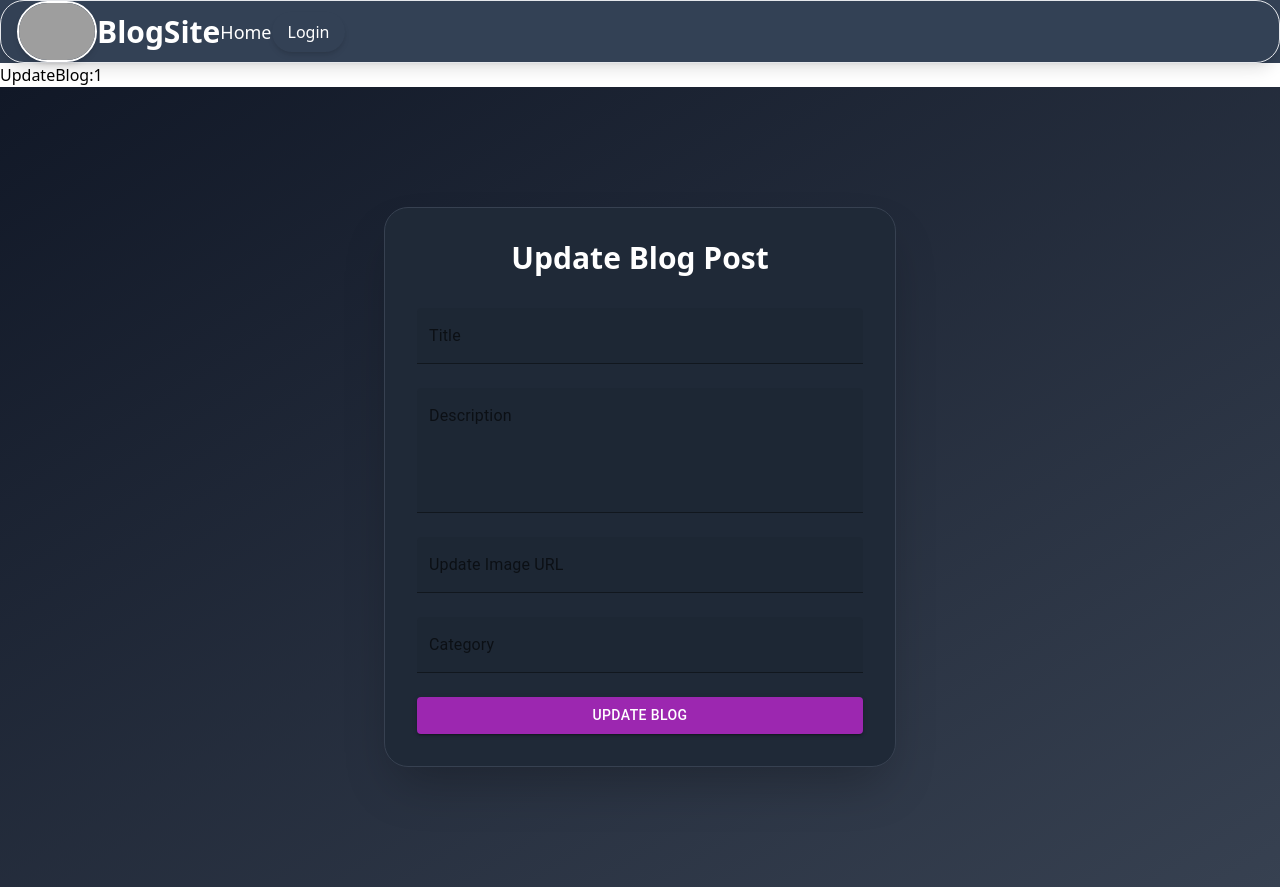
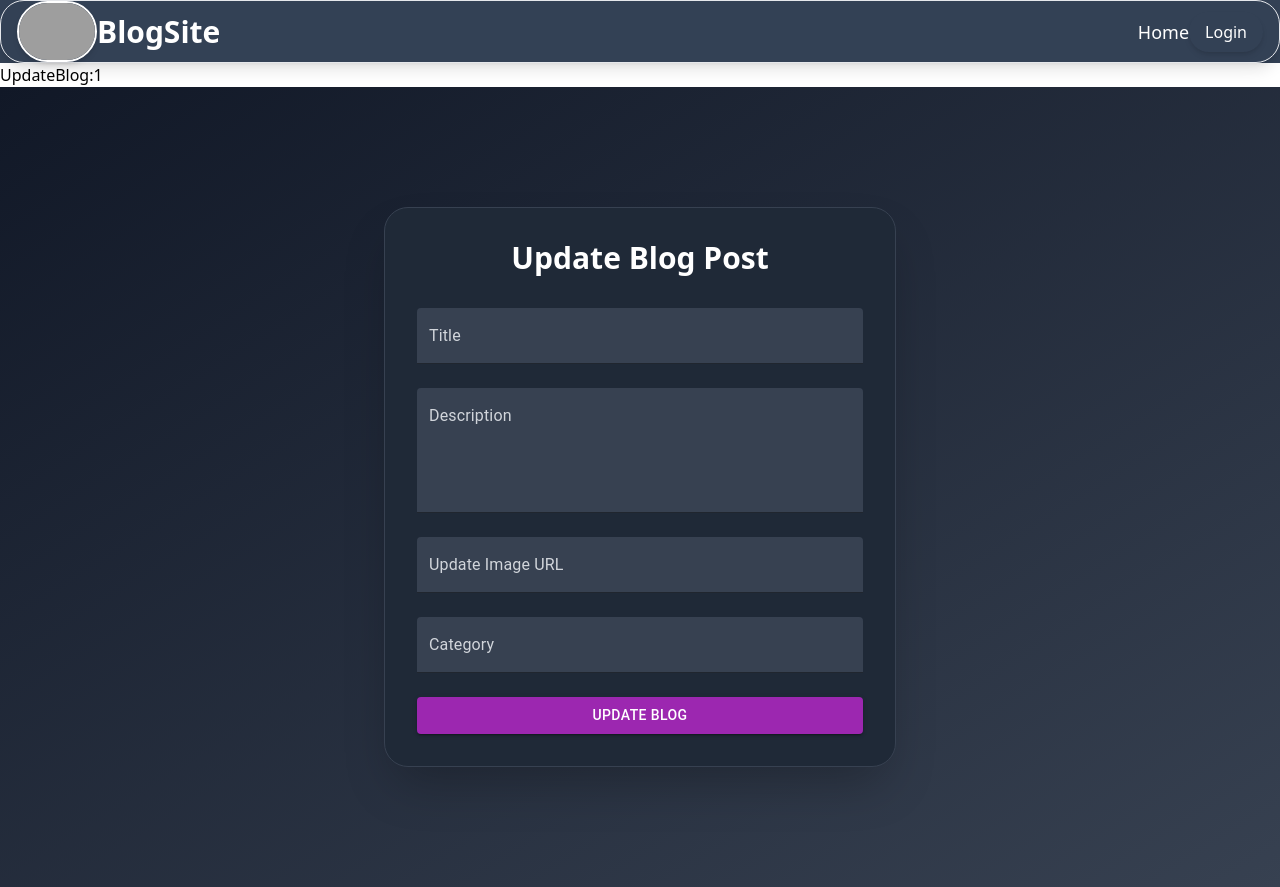
Before and after one commit to Akash4701/NextBlog, a Next.js app: page /blogs/UpdateBlog/1 in a window 1280 px wide. Built offline with nearby package versions, Linux system fonts and the light colour scheme; no server answers; the database is empty; grey boxes are pictures that could not be loaded.

Commit message:
complete the like button and rectified the addblog and update blog frotend

```diff
--- a/action/actions.js
+++ b/action/actions.js
@@ -73,6 +73,8 @@ export const fetchBlogs = async () => {
   }
  }
 
+//  export const likeBlogs=async()
+
 
 
 export const updateBlog = async (id, formData) => {
@@ -144,24 +146,50 @@ export const deleteBlogs = async (blogId) => {
     throw new Error('Failed to delete blog or comments');
   }
 };
-export const SearchBlogs=async(query)=>{
+// export const SearchBlogs=async(query)=>{
+//   try {
+//     const blogs=await prisma.blog.findMany({
+//       where:query?{
+//         OR:[
+//           {title:{contains:query}},
+//           {category:{contains:query}}
+//         ],
+//       }:{}
+
+//     })
+//     revalidatePath(`/blogs`)
+//     return blogs;
+//   }catch(error){
+//     console.error('Error in SearchBlogs function:', error.message || error);
+//     throw new Error('Failed to search blogs');
+//   }
+// }
+
+export const SearchBlogs = async (query) => {
   try {
-    const blogs=await prisma.blog.findMany({
-      where:query?{
-        OR:[
-          {title:{contains:query}},
-          {category:{contains:query}}
-        ],
-      }:{}
+    // Construct search filter dynamically
+    const searchFilter = query
+      ? {
+          OR: [
+            { title: { contains: query, mode: 'insensitive' } }, // Case insensitive search
+            { category: { contains: query, mode: 'insensitive' } },
+          ],
+        }
+      : {};
 
-    })
-    revalidatePath(`/blogs`)
+    // Fetch blogs using Prisma
+    const blogs = await prisma.blog.findMany({
+      where: searchFilter,
+      orderBy: { createdAt: 'desc' }, // Ordering blogs by most re+cent
+    });
+
     return blogs;
-  }catch(error){
+  } catch (error) {
     console.error('Error in SearchBlogs function:', error.message || error);
     throw new Error('Failed to search blogs');
   }
-}
+};
+
 
 
 
@@ -263,3 +291,75 @@ export const findBlogTags=async()=>{
 }
 
 }
+
+
+export const likeblogs = async (Blogid) => {
+  const session = await getServerSession(authOptions);
+  try {
+    const existingLikes = await prisma.like.findFirst({
+      where: {
+        blogId: Blogid,
+        userId: session.user.id
+      }
+    });
+
+    if (existingLikes) {
+      const updatedLike = await prisma.like.update({
+        where: {
+          id: existingLikes.id
+        },
+        data: {
+          liked: !existingLikes.liked
+        }
+      });
+      return updatedLike.liked; // Return the new like state
+    } else {
+      const newLike = await prisma.like.create({
+        data: {
+          blogId: Blogid,
+          userId: session.user.id,
+          liked: true
+        }
+      });
+      return newLike.liked;
+    }
+  } catch (error) {
+    console.log("error in liking blog", error.message || error);
+    throw new Error("failed to like blog");
+  }
+};
+
+// Add a new function to check initial like state
+export const checkLikeStatus = async (Blogid) => {
+  const session = await getServerSession(authOptions);
+  try {
+    const existingLike = await prisma.like.findFirst({
+      where: {
+        blogId: Blogid,
+        userId: session.user.id,
+        liked: true
+      }
+    });
+    return existingLike; // Returns true if liked, false if not
+  } catch (error) {
+    console.log("error checking like status", error.message || error);
+    throw new Error("failed to check like status");
+  }
+};
+
+export const numberoflikes=async(Blogid)=>{
+  try{
+  const numberofLikes=await prisma.like.count(
+    {
+      where:{
+        blogId:Blogid,
+        liked:true
+      }
+    }
+  )
+  return numberofLikes
+}catch(error){
+  console.log("error in getting number of likes",error.message||error);
+
+}
+}
--- a/components/UpdateBlogForm.jsx
+++ b/components/UpdateBlogForm.jsx
@@ -1,12 +1,38 @@
 'use client';
 import React, { useRef } from 'react';
 import { useForm } from 'react-hook-form';
-import TextField from '@mui/material/TextField';
-import Button from '@mui/material/Button';
+import { TextField, Button } from '@mui/material';
+import { styled } from '@mui/material/styles';
 import { updateBlog } from '../action/actions';
 import { useRouter } from 'next/navigation';
 import { toast, ToastContainer } from 'react-toastify';
 import 'react-toastify/dist/ReactToastify.css';
+
+// Styled TextField component with custom styles
+const StyledTextField = styled(TextField)({
+  '& label': {
+    color: 'rgb(209 213 219)', // text-gray-300
+  },
+  '& label.Mui-focused': {
+    color: 'rgb(209 213 219)',
+  },
+  '& .MuiFilledInput-root': {
+    backgroundColor: 'rgb(55 65 81)', // bg-gray-700
+    color: 'white',
+    '&:hover': {
+      backgroundColor: 'rgb(75 85 99)', // slightly lighter on hover
+    },
+    '&.Mui-focused': {
+      backgroundColor: 'rgb(55 65 81)',
+    },
+    '& input': {
+      color: 'white',
+    },
+    '& textarea': {
+      color: 'white',
+    }
+  }
+});
 
 export default function BlogForm({ blog }) {
   const { register, handleSubmit, reset } = useForm();
@@ -23,11 +49,9 @@ export default function BlogForm({ blog }) {
       formData.append('imageUrl', data.imageUrl);
       formData.append('category', data.category);
 
-      await updateBlog(id, formData); // Directly call the server action
+      await updateBlog(id, formData);
+      ref?.current?.reset();
 
-      ref?.current?.reset(); // Reset form after successful submission
-
-      // Show success toast notification
       toast.success('Blog updated successfully!', {
         position: 'top-right',
         autoClose: 3000,
@@ -41,7 +65,6 @@ export default function BlogForm({ blog }) {
 
       router.push('/blogs');
     } catch (error) {
-      // Show error toast notification
       toast.error('Error updating blog. Please try again.', {
         position: 'top-right',
         autoClose: 3000,
@@ -61,24 +84,19 @@ export default function BlogForm({ blog }) {
       <div className="w-full max-w-lg mx-auto bg-gray-800 border border-gray-700 rounded-3xl shadow-2xl p-8">
         <h2 className="text-3xl font-extrabold text-center text-white mb-8">Update Blog Post</h2>
 
-        {/* ToastContainer to display notifications */}
         <ToastContainer />
 
         <form ref={ref} onSubmit={handleSubmit(onSubmit)} className="space-y-6">
-          {/* Title Field */}
-          <TextField
+          <StyledTextField
             id="title"
             label="Title"
             variant="filled"
             fullWidth
             defaultValue={title}
             {...register('title')}
-            InputLabelProps={{ className: "text-gray-300" }}
-            InputProps={{ className: "text-white bg-gray-700" }}
           />
 
-          {/* Description Field */}
-          <TextField
+          <StyledTextField
             id="description"
             label="Description"
             variant="filled"
@@ -87,35 +105,26 @@ export default function BlogForm({ blog }) {
             fullWidth
             defaultValue={description}
             {...register('description', { required: true })}
-            InputLabelProps={{ className: "text-gray-300" }}
-            InputProps={{ className: "text-white bg-gray-700" }}
           />
 
-          {/* Image URL Field */}
-          <TextField
+          <StyledTextField
             id="imageUrl"
             label="Update Image URL"
             variant="filled"
             fullWidth
             defaultValue={imageUrl || ""}
             {...register('imageUrl', { required: true })}
-            InputLabelProps={{ className: "text-gray-300" }}
-            InputProps={{ className: "text-white bg-gray-700" }}
           />
 
-          {/* Category Field */}
-          <TextField
+          <StyledTextField
             id="category"
             label="Category"
             variant="filled"
             fullWidth
             defaultValue={category}
             {...register('category', { required: true })}
-            InputLabelProps={{ className: "text-gray-300" }}
-            InputProps={{ className: "text-white bg-gray-700" }}
           />
 
-          {/* Submit Button */}
           <Button
             variant="contained"
             color="secondary"
@@ -130,4 +139,3 @@ export default function BlogForm({ blog }) {
     </div>
   );
 }
-0
--- a/package.json
+++ b/package.json
@@ -14,6 +14,7 @@
     "@mui/material": "^6.1.1",
     "@prisma/client": "^5.20.0",
     "bcrypt": "^5.1.1",
+    "lucide-react": "^0.453.0",
     "next": "14.2.13",
     "next-auth": "^4.24.8",
     "prisma": "^5.20.0",
--- a/src/app/blogs/AddBlog/page.jsx
+++ b/src/app/blogs/AddBlog/page.jsx
@@ -11,7 +11,33 @@ import { techCategories } from '../../../../components/tech/techcategories';
 import { techtags } from '../../../../components/tech/techtags'
 import Select from '@mui/material/Select';
 import Chip from '@mui/material/Chip';
+import { styled } from '@mui/material/styles';
 import { addBlog } from '../../../../action/actions';
+
+const StyledTextField = styled(TextField)({
+  '& label': {
+    color: 'rgb(209 213 219)', // text-gray-300
+  },
+  '& label.Mui-focused': {
+    color: 'rgb(209 213 219)',
+  },
+  '& .MuiFilledInput-root': {
+    backgroundColor: 'rgb(55 65 81)', // bg-gray-700
+    color: 'white',
+    '&:hover': {
+      backgroundColor: 'rgb(75 85 99)', // slightly lighter on hover
+    },
+    '&.Mui-focused': {
+      backgroundColor: 'rgb(55 65 81)',
+    },
+    '& input': {
+      color: 'white',
+    },
+    '& textarea': {
+      color: 'white',
+    }
+  }
+});
 
 export default function BlogForm() {
   const [selectedTags, setSelectedTags] = useState([]);
@@ -77,18 +103,17 @@ export default function BlogForm() {
         <form ref={ref} onSubmit={handleSubmit(onSubmit)} className="space-y-6">
 
           {/* Title Field */}
-          <TextField
+          <StyledTextField
             id="title"
             label="Title"
             variant="filled"
             fullWidth
             {...register('title', { required: true })}
-            InputLabelProps={{ className: "text-gray-300" }}
-            InputProps={{ className: "text-white bg-gray-700" }}
+
           />
 
           {/* Description Field */}
-          <TextField
+          <StyledTextField
             id="description"
             label="Description"
             variant="filled"
@@ -96,38 +121,35 @@ export default function BlogForm() {
             rows={4}
             fullWidth
             {...register('description', { required: true })}
-            InputLabelProps={{ className: "text-gray-300" }}
-            InputProps={{ className: "text-white bg-gray-700" }}
+
           />
 
           {/* Image URL Field */}
-          <TextField
+          <StyledTextField
             id="imageUrl"
             label="Image URL"
             variant="filled"
             fullWidth
             {...register('imageUrl', { required: true })}
-            InputLabelProps={{ className: "text-gray-300" }}
-            InputProps={{ className: "text-white bg-gray-700" }}
+
           />
 
           {/* Category Field */}
-          <TextField
+          <StyledTextField
             id="category"
             label="Category"
             variant="filled"
             fullWidth
             select
             {...register('category', { required: true })}
-            InputLabelProps={{ className: "text-gray-300" }}
-            InputProps={{ className: "text-white bg-gray-700" }}
+
           >
             {techCategories.map((category) => (
               <MenuItem key={category.value} value={category.value}>
                 {category.label}
               </MenuItem>
             ))}
-          </TextField>
+          </StyledTextField>
 
           {/* Tags Input - Dropdown with Chips */}
           <div>
--- a/src/app/blogs/[id]/page.jsx
+++ b/src/app/blogs/[id]/page.jsx
@@ -1,26 +1,59 @@
-
-import React from 'react';
-import { IndividualBlog, IndividualComments } from '../../../../action/actions';
+'use client';
+import React, { useState, useEffect } from 'react';
+import { IndividualBlog, IndividualComments, likeblogs, numberoflikes, checkLikeStatus } from '../../../../action/actions';
 import Image from 'next/image';
 import Link from 'next/link';
-import AddComment from '../../../../components/CommentAddForm'
+import AddComment from '../../../../components/CommentAddForm';
+import { Heart } from 'lucide-react';
 
+const BlogDetail = ({ params }) => {
+  const [blog, setBlog] = useState(null);
+  const [comments, setComments] = useState([]);
+  const [liked, setLiked] = useState(false);
+  const [likes, setLikes] = useState(0);
 
+  const id = params?.id;
 
-const BlogDetail = async ({ params }) => {
-  const id = params?.id;
-  console.log(params);
-  console.log(id);
-  const blog = await IndividualBlog(id);
-  console.log(blog);
-  const comments=await IndividualComments(id);
-  console.log(comments)
+  useEffect(() => {
+    const fetchBlogData = async () => {
+      try {
+        const [fetchedBlog, fetchedComments, fetchedLikes, initialLikeStatus] = await Promise.all([
+          IndividualBlog(id),
+          IndividualComments(id),
+          numberoflikes(id),
+          checkLikeStatus(id) // Get initial like status
+        ]);
+
+        setBlog(fetchedBlog);
+        setComments(fetchedComments);
+        setLikes(fetchedLikes);
+        setLiked(initialLikeStatus); // Set initial like state from server
+      } catch (error) {
+        console.error('Error fetching blog data:', error);
+      }
+    };
+
+    fetchBlogData();
+  }, [id]);
+
+  const handleLike = async () => {
+    try {
+      const newLikeState = await likeblogs(id);
+      setLiked(newLikeState);
+      setLikes((prevLikes) => (newLikeState ? prevLikes + 1 : prevLikes - 1));
+    } catch (error) {
+      console.error('Error liking the blog:', error);
+    }
+  };
+
+  if (!blog) {
+    return <div>Loading...</div>;
+  }
 
   return (
     <>
-    <div className="min-h-screen bg-gradient-to-br from-gray-900  to-gray-700 text-white p-10">
+      <div className="min-h-screen bg-gradient-to-br from-gray-900 to-gray-700 text-white p-10">
         <div className="max-w-6xl mx-auto bg-gray-800 border border-white rounded-3xl shadow-2xl p-8">
-
           <div className="relative overflow-hidden rounded-lg mb-8 shadow-lg">
             <img
               src={blog.imageUrl}
@@ -31,23 +64,42 @@ const BlogDetail = async ({ params }) => {
             />
           </div>
 
-        <div className="inline-block text-sm font-bold uppercase text-green-300 bg-gray-900 border-2 border-green-400 px-4 py-2 rounded-full mb-6 shadow-md">
+          <div className="flex justify-between items-center">
+  <div className="flex flex-col items-center">
+    <button
+      onClick={handleLike}
+      aria-label="Like Button"
+      className="mb-2 transition-colors duration-300 transform hover:scale-110"
+    >
+      <Heart
+        size={40}
+        color={liked ? 'red' : 'gray'}
+        fill={liked ? 'red' : 'none'}
+        className="transition-all duration-300"
+      />
+    </button>
+    <p className="text-white text-lg font-semibold">{likes}</p>
+  </div>
+
+  <div className="inline-block text-sm font-bold uppercase text-green-300  border-2 border-green-400 px-4 py-2 rounded-full shadow-lg mb-6 transform transition-transform duration-300 hover:scale-105">
     {blog.category}
   </div>
+</div>
 
-        <h1 className="text-4xl font-extrabold text-yellow-300 mb-6 leading-tight">
-          {blog.title}
-        </h1>
+          <h1 className="text-4xl font-extrabold text-yellow-300 mb-6 leading-tight">{blog.title}</h1>
 
-        <p className="text-lg text-gray-300 leading-relaxed mb-8">
-          {blog.description}
-        </p>
+{/* Blog description */}
+<p className="text-lg text-gray-300 leading-relaxed mb-8">{blog.description}</p>
+
+{/* Blog published date */}
 <div className="text-sm text-gray-400">
   Published on{' '}
   <span className="font-medium text-gray-300">
     {new Date(blog.publishedAt).toLocaleDateString()}
   </span>
 </div>
+
+{/* Update blog button */}
 <div className="flex justify-center items-center p-4">
   <Link
     href={`/blogs/UpdateBlog/${id}`}
@@ -57,16 +109,15 @@ const BlogDetail = async ({ params }) => {
   </Link>
 </div>
 
-
-      </div>
-    </div>
-    <div className="min-h-screen bg-gradient-to-br from-gray-900  to-gray-700 text-white p-10">
-    <div className="max-w-6xl mx-auto bg-gray-800 border border-white rounded-3xl shadow-2xl p-8">
-     <AddComment comments={comments}  blogId={id}/>
-     {/* <Commentlist blogId={id}/> */}
+          {/* Rest of your JSX remains the same */}
         </div>
       </div>
 
+      <div className="min-h-screen bg-gradient-to-br from-gray-900 to-gray-700 text-white p-10">
+        <div className="max-w-6xl mx-auto bg-gray-800 border border-white rounded-3xl shadow-2xl p-8">
+          <AddComment comments={comments} blogId={id} />
+        </div>
+      </div>
     </>
   );
 };
```
Also changed, not shown: 2 other files (tests, documents, lock files or other folders). Lines whose indentation alone changed are shown as unchanged.
